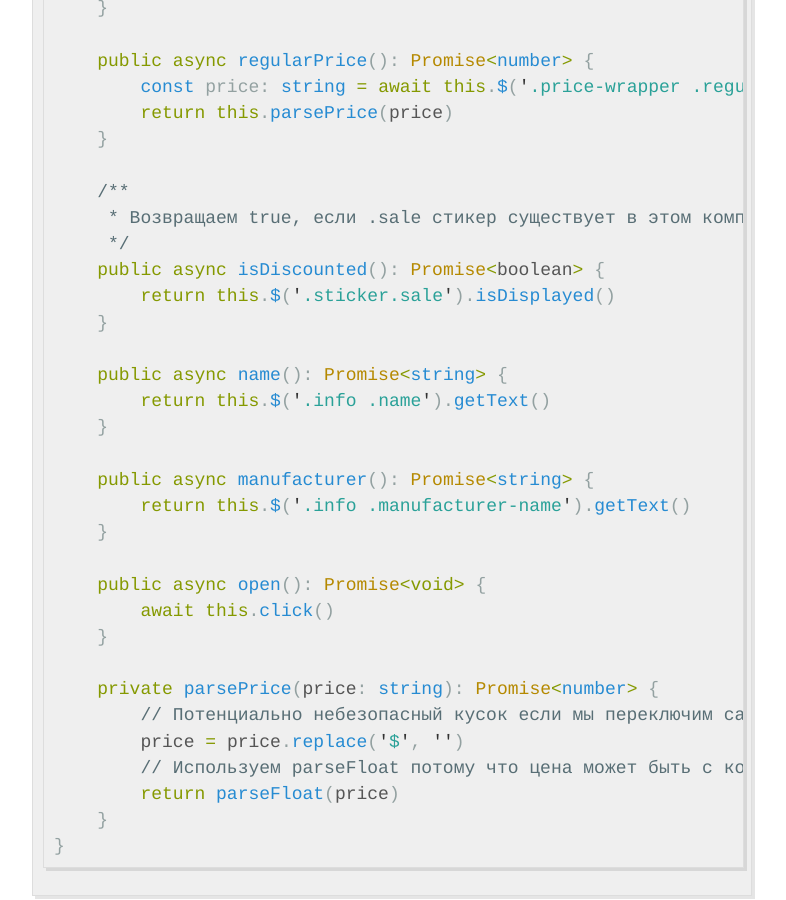
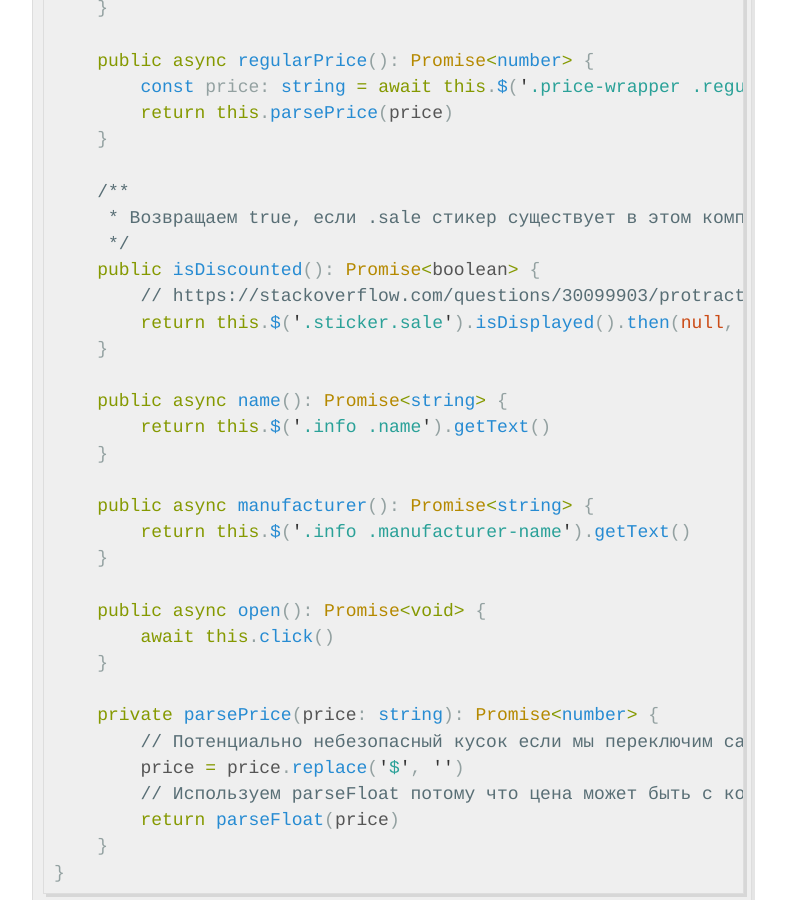
Before and after one commit to Xotabu4/xotabu4.github.io, a Jekyll site: the page built from _posts/2019-12-25-Components-part-two.md, in a window 1280 px wide and 900 px high, scrolled down 3613 px. Shown: the whole window, without its empty margins (248-1034 px from the left). Built offline with Jekyll 4.4.1, drawn with Linux system fonts in a browser that asks for light colours; comment, search, counter and statistics services are not loaded.

Commit message:
Update 2019-12-25-Components-part-two.md

```diff
--- a/_posts/2019-12-25-Components-part-two.md
+++ b/_posts/2019-12-25-Components-part-two.md
@@ -108,8 +108,9 @@
     /**
      * Возвращаем true, если .sale стикер существует в этом компоненте
      */
-    public async isDiscounted(): Promise<boolean> {
-        return this.$('.sticker.sale').isDisplayed()
+    public isDiscounted(): Promise<boolean> {
+        // https://stackoverflow.com/questions/30099903/protractor-with-isdisplayed-i-get-nosuchelementerror-no-element-found-using
+        return this.$('.sticker.sale').isDisplayed().then(null, err => false)
     }
 
     public async name(): Promise<string> {
```
